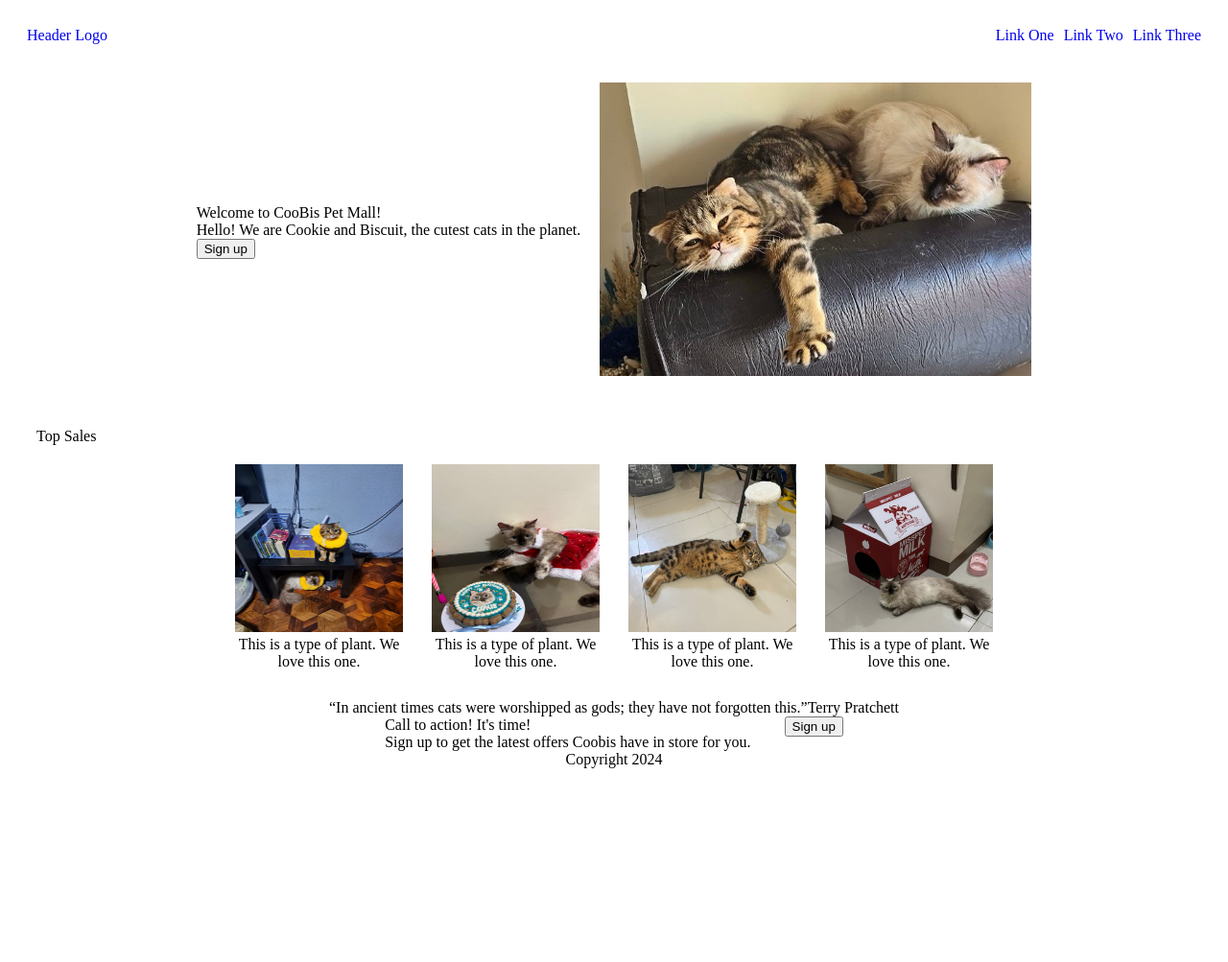
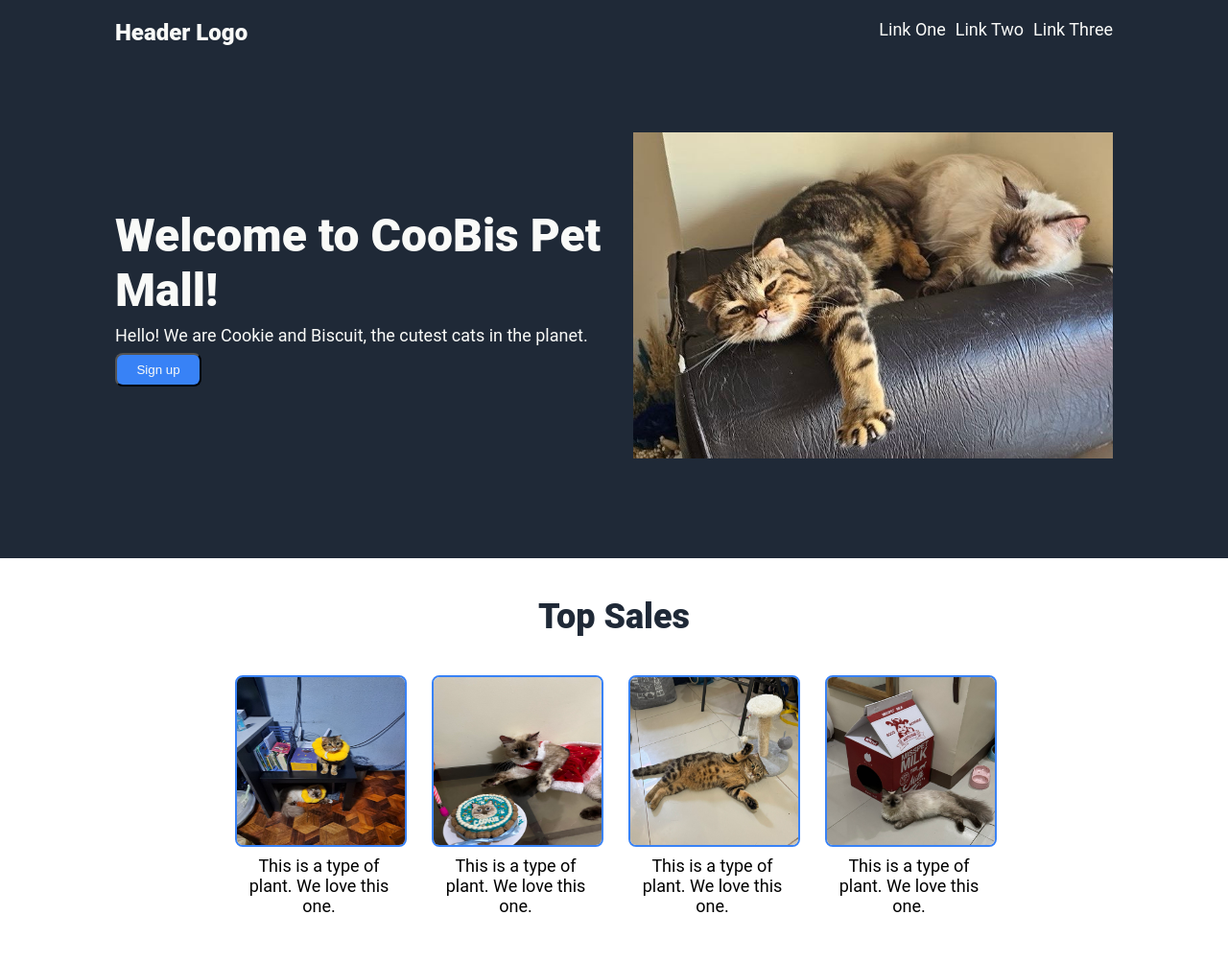
Before and after one commit to monkeyandfishy/landing-page, a plain HTML site: page index.html in a window 1280 px wide. Shown: the top 1003 px of the page at 96% size. Before the commit the page ends 809 px from the top, so only its background shows below. Drawn offline with Linux system fonts and the light colour scheme.

Commit message:
Edit the format of the images and text

```diff
--- a/index.html
+++ b/index.html
@@ -25,6 +25,7 @@
         </div>
         <div class="image">
             <img src="./images/coobis.jpg" alt="scottish fold and siamese cats">
+        </div>
         </div>
     </div>
     <div class="second">
@@ -56,7 +57,7 @@
         <div class="modal">
             <div class="left">
                 <div class="call">Call to action! It's time!</div>
-                <div class="text">Sign up to get the latest offers Coobis have in store for you.</div>
+                <div class="text">Sign up to get the latest offers Coobis has in store for you.</div>
             </div>
             <div class="right">
                 <button class="sign-up">Sign up</button>
@@ -64,7 +65,7 @@
         </div>
     </div>
     <div class="footer">
-        Copyright 2024
+        Copyright 2024 CooBis Pet Mall
     </div>
 </body>
 </html>
--- a/style.css
+++ b/style.css
@@ -2,17 +2,29 @@ body {
     display: flex;
     flex-direction: column;
     text-wrap: wrap;
+    font-family: "Roboto";
+    margin: 0px;
 }
 
 .header {
     display: flex;
     justify-content: space-between;
     padding: 20px;
+    background-color: #1f2937;
+    margin: 0;
+}
+
+.left-links {
+    font-weight: 900;
+    font-size: 24px;
+    margin-left: 100px;
 }
 
 .right-links {
     display: flex;
     gap: 10px;
+    margin-right: 100px;
+    font-size: 18px;
 }
 
 ul {
@@ -23,28 +35,55 @@ ul {
 
 a {
     text-decoration: none;
+    color: #f9faf8;
 }
 
 .first {
     display: flex;
-    justify-content: center;
+    justify-content: space-between;
     gap: 20px;
-    padding: 20px;
+    padding: 100px 120px;
+    padding-top: 70px;
+    background-color: #1f2937;
+    color: #f9faf8;
+    font-size: 18px;
 }
 
 .image img {
-    max-width: 450px;
+    max-width: 500px;
 }
 
 .content {
-    align-content: center;
+    display: flex;
+    flex-direction: column;
+    justify-content: center;
+    gap: 8px;
+}
+
+.welcome {
+    font-weight: 900;
+    font-size: 48px;
+}
+
+.sign-up {
+    background-color: #3882f6;
+    padding: 8px;
+    width: 90px;
+    color: #f9faf8;
+    border-radius: 8px;
 }
 
 .second {
     display: flex;
     flex-direction: column;
-    padding: 30px;
-    gap: 20px;
+    padding: 40px;
+    gap: 40px;
+}
+.top-sales {
+    margin: auto;
+    font-size: 36px;
+    color: #1f2937;
+    font-weight: 900;
 }
 
 .top-images {
@@ -59,30 +98,69 @@ a {
 
 .info .text {
     text-align: center;
+    font-size: 18px;
+    margin-top: 5px;
+    margin-bottom: 45px;
 }
 
 .top-images img {
     width: 175px;
     height: 175px;
+    border-radius: 8px;
+    border: 2px solid #3882f6;
 }
 
 .third {
     display: flex;
+    flex-direction: column;
     justify-content: center;
     align-items: center;
+    font-size: 36px;
+    font-style: italic;
+    background-color: #e5e7eb;
+    color: #1f2937;
+    padding: 150px 250px;
+}
+
+.third .author {
+    font-size: 20px;
+    font-weight: 900;
+    margin-left: auto;
 }
 
 .fourth {
     display: flex;
     justify-content: center;
     align-items: center;
+    padding: 75px;
 }
 
 .modal {
     display: flex;
     gap: 35px;
+    background-color: #3882f6;
+    width: 900px;
+    height: 150px;
+    border-radius: 8px;
+    align-items: center;
+    justify-content: center;
+    color: #f9faf8;
+}
+
+.call {
+    font-weight: 700;
+    font-size: 20px;
+}
+
+.right .sign-up {
+    border-color: #ffffff;
 }
 
 .footer {
-    margin: auto;
+    display: flex;
+    padding: 20px;
+    background-color: #1f2937;
+    text-align: center;
+    justify-content: center;
+    color: #e5e7eb;
 }
```
